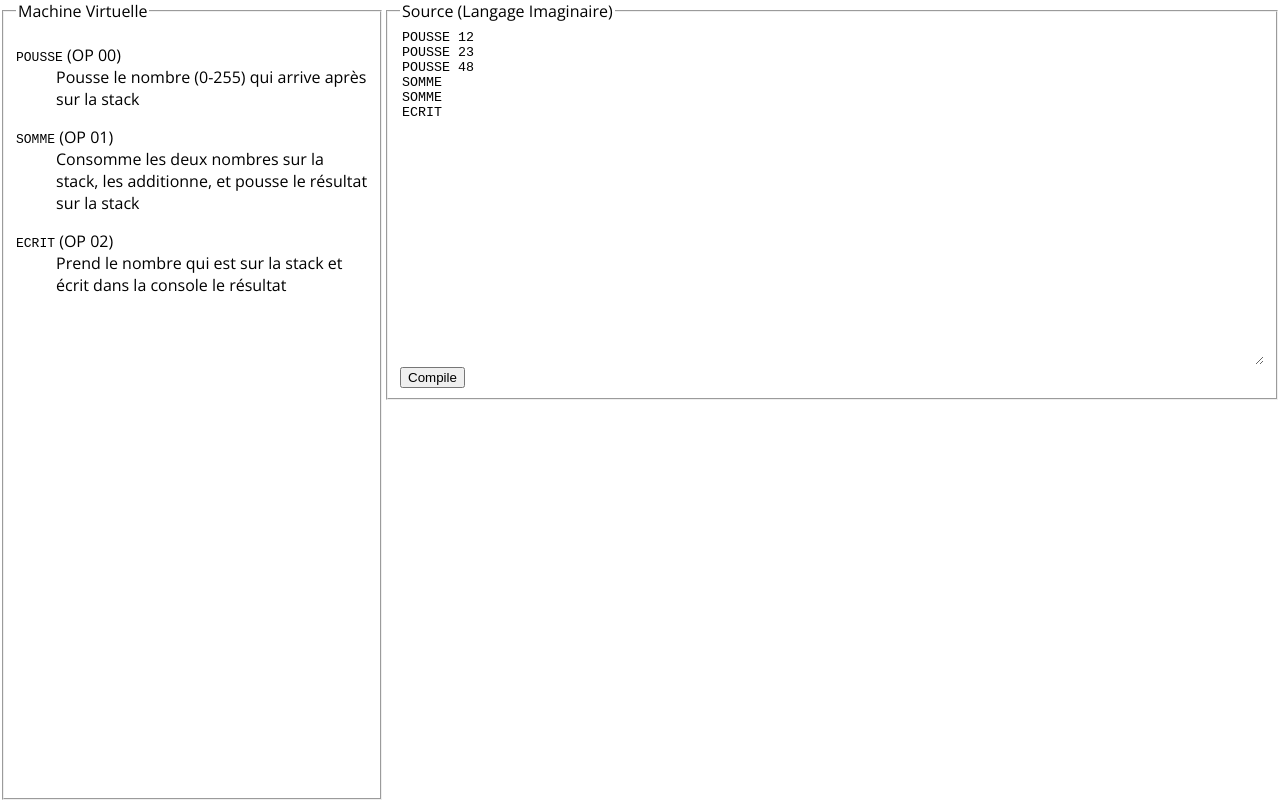
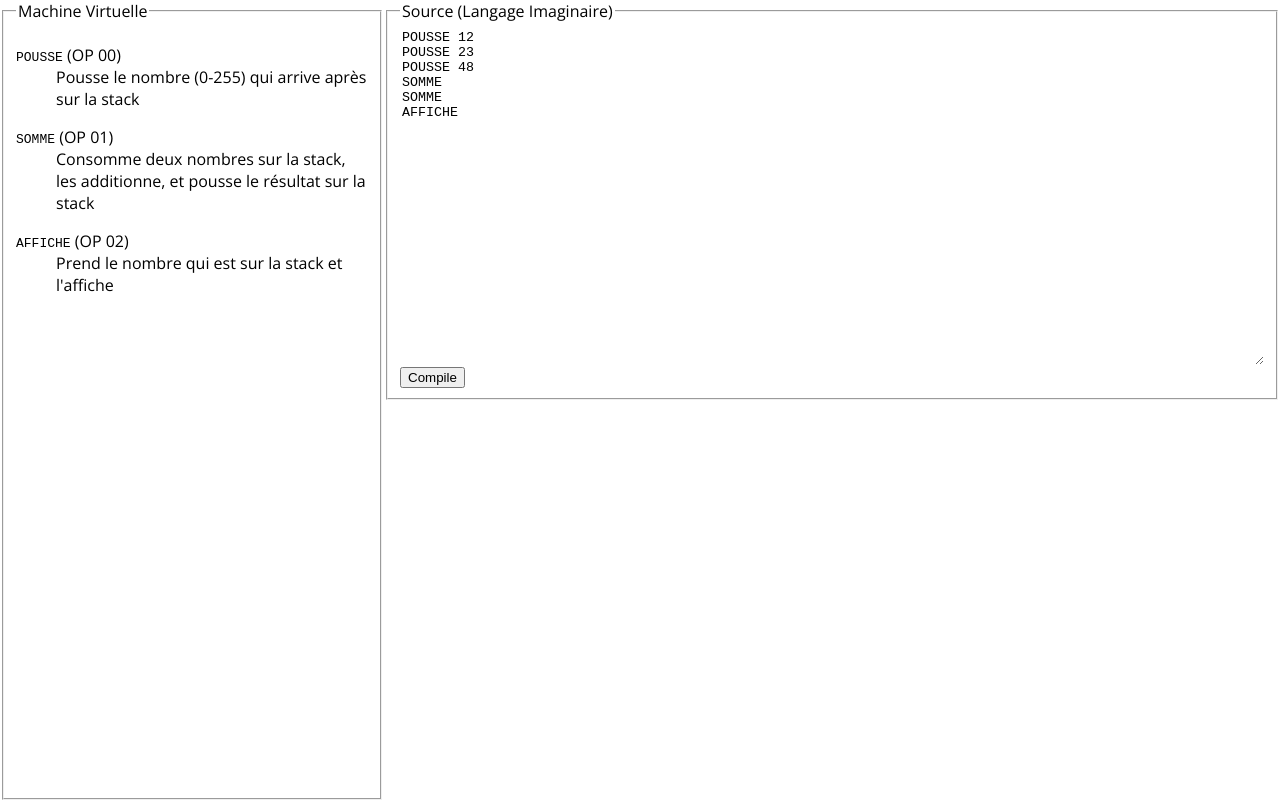
Before and after one commit to yakanet/wasm-experiments, a SvelteKit app in the folder svm-editor/: page / in a window 1280 px wide. Built offline with nearby package versions, Linux system fonts and the light colour scheme.

Commit message:
clean: fix negative number operations

```diff
--- a/svm-editor/src/lib/model.ts
+++ b/svm-editor/src/lib/model.ts
@@ -1,7 +1,7 @@
 export enum OP {
     PUSH = 0,
     ADD = 1,
-    WRITE = 2,
+    DISPLAY = 2,
 }
 
 export interface Compiled {
@@ -16,7 +16,7 @@ export interface Compiled {
 export const syntax: Record<OP, string> = {
     [OP.PUSH]: 'POUSSE',
     [OP.ADD]: 'SOMME',
-    [OP.WRITE]: 'ECRIT',
+    [OP.DISPLAY]: 'AFFICHE',
 } as const
 
 // @ts-ignore
--- a/svm-editor/src/routes/+page.svelte
+++ b/svm-editor/src/routes/+page.svelte
@@ -11,12 +11,12 @@ ${syntax[OP.PUSH]} 23
 ${syntax[OP.PUSH]} 48
 ${syntax[OP.ADD]}
 ${syntax[OP.ADD]}
-${syntax[OP.WRITE]}`;
+${syntax[OP.DISPLAY]}`;
     let compiled: Compiled[] = [];
 
     $: {
         const fn = compiled[runningIndex]?.execute;
-        if (fn) setTimeout(fn, 500);
+        if (fn) setTimeout(fn, 250);
     }
 
     function* compile(source: string): Iterable<Compiled> {
@@ -30,7 +30,7 @@ ${syntax[OP.WRITE]}`;
             const op = ~~reverseSyntax[token.value];
             switch (op) {
                 case OP.ADD: {
-                    stack.push(stack.pop()!! + stack.pop()!!);
+                    stack.push((stack.pop()!! + stack.pop()!!) & 0xff);
                     yield {
                         id: id++,
                         op,
@@ -39,7 +39,7 @@ ${syntax[OP.WRITE]}`;
                     };
                     break;
                 }
-                case OP.WRITE: {
+                case OP.DISPLAY: {
                     const writeData = stack.pop();
                     yield {
                         id: id++,
@@ -87,21 +87,18 @@ ${syntax[OP.WRITE]}`;
                 <code>{syntax[OP.ADD]}</code> (OP {formatNumber(OP.ADD, true)})
             </dt>
             <dd>
-                Consomme les deux nombres sur la stack, les additionne, et
+                Consomme deux nombres sur la stack, les additionne, et
                 pousse le résultat sur la stack
             </dd>
         </dl>
         <dl>
             <dt>
-                <code>{syntax[OP.WRITE]}</code> (OP {formatNumber(
-                    OP.WRITE,
+                <code>{syntax[OP.DISPLAY]}</code> (OP {formatNumber(
+                    OP.DISPLAY,
                     true
                 )})
             </dt>
-            <dd>
-                Prend le nombre qui est sur la stack et écrit dans la console le
-                résultat
-            </dd>
+            <dd>Prend le nombre qui est sur la stack et l'affiche</dd>
         </dl>
     </fieldset>
     <fieldset class="source">
@@ -173,7 +170,7 @@ ${syntax[OP.WRITE]}`;
         >
             {#if runningIndex > 0}
                 {#each compiled.at(runningIndex - 1)?.stack ?? [] as item (item)}
-                    <li transition:fly|local={{ y: -20 }}>
+                    <li in:fly|local={{ y: -20 }}>
                         {item}
                     </li>
                 {/each}
```
